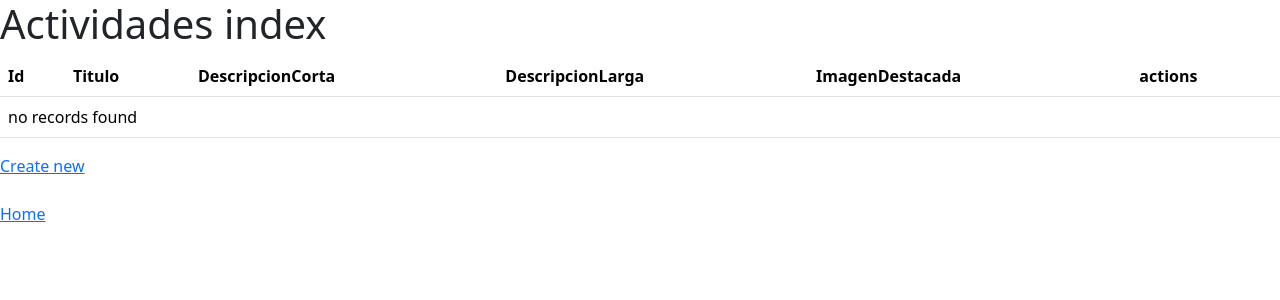
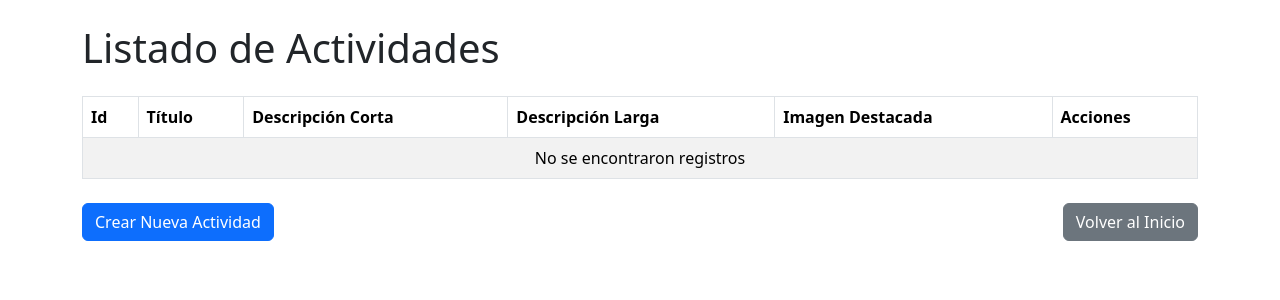
Before and after one commit to chrisjav35298/catalina, a Symfony app: template templates/actividades/index.html.twig in a window 1280 px wide. Shown: the top 300 px of the page. Run offline with Twig, Linux system fonts and the light colour scheme; the template is opened without the code that fills it, so the values that code supplies are empty; some libraries are stand-ins or nearby versions.

Commit message:
vistas mejoras

```diff
--- a/public/css/styles.css
+++ b/public/css/styles.css
@@ -55,11 +55,11 @@
     border-radius: 8px;
 }
 
-.card:hover {
+/* .card:hover {
     transform: scale(1.05);
     transition: transform 0.3s ease;
     box-shadow: 0 8px 15px rgba(0,0,0,0.2);
-}
+} */
 
 .custom-card {
     /* background: linear-gradient(135deg, #f6f6f6, #e2e8f0); */
--- a/templates/actividades/_form.html.twig
+++ b/templates/actividades/_form.html.twig
@@ -1,7 +1,4 @@
-{# {{ form_start(form) }}
-    {{ form_widget(form) }}
-    <button class="btn">{{ button_label|default('Save') }}</button>
-{{ form_end(form) }} #}
+
 {{ form_start(form) }}
     <div class="mb-4">
         <h3 class="text-center mb-3">Detalles de la Actividad</h3>
--- a/templates/actividades/index.html.twig
+++ b/templates/actividades/index.html.twig
@@ -1,19 +1,20 @@
 {% extends 'base.html.twig' %}
 
-{% block title %}Actividades index{% endblock %}
+{% block title %}Actividades{% endblock %}
 
 {% block body %}
-    <h1>Actividades index</h1>
+    <div class="container mt-4">
+        <h1 class="mb-4">Listado de Actividades</h1>
 
-    <table class="table">
-        <thead>
+        <table class="table table-striped table-bordered">
+            <thead class="thead-dark">
                 <tr>
                     <th>Id</th>
-                <th>Titulo</th>
-                <th>DescripcionCorta</th>
-                <th>DescripcionLarga</th>
-                <th>ImagenDestacada</th>
-                <th>actions</th>
+                    <th>Título</th>
+                    <th>Descripción Corta</th>
+                    <th>Descripción Larga</th>
+                    <th>Imagen Destacada</th>
+                    <th>Acciones</th>
                 </tr>
             </thead>
             <tbody>
@@ -24,22 +25,24 @@
                     <td>{{ actividade.descripcionCorta }}</td>
                     <td>{{ actividade.descripcionLarga }}</td>
                     <td>
-                        <img src="{{ asset('uploads/' ~ actividade.imagenDestacada ) }}" alt="Imagen" style="width: 100px;">
+                        <img src="{{ asset('uploads/' ~ actividade.imagenDestacada ) }}" alt="Imagen de {{ actividade.titulo }}" style="width: 100px; height: auto; object-fit: cover;">
                     </td>
                     <td>
-                    <a href="{{ path('app_actividades_show', {'id': actividade.id}) }}">show</a>
-                    <a href="{{ path('app_actividades_edit', {'id': actividade.id}) }}">edit</a>
+                        <a href="{{ path('app_actividades_show', {'id': actividade.id}) }}" class="btn btn-info btn-sm">Ver</a>
+                        <a href="{{ path('app_actividades_edit', {'id': actividade.id}) }}" class="btn btn-warning btn-sm">Editar</a>
                     </td>
                 </tr>
             {% else %}
                 <tr>
-                <td colspan="6">no records found</td>
+                    <td colspan="6" class="text-center">No se encontraron registros</td>
                 </tr>
             {% endfor %}
             </tbody>
         </table>
 
-    <a href="{{ path('app_actividades_new') }}">Create new</a>
-     <br>  <br>
-     <a href="{{ path('app_home') }}">Home</a>
+        <div class="d-flex justify-content-between mt-4">
+            <a href="{{ path('app_actividades_new') }}" class="btn btn-primary">Crear Nueva Actividad</a>
+            <a href="{{ path('app_home') }}" class="btn btn-secondary">Volver al Inicio</a>
+        </div>
+    </div>
 {% endblock %}
--- a/templates/noticia/_delete_form.html.twig
+++ b/templates/noticia/_delete_form.html.twig
@@ -1,4 +1,4 @@
 <form method="post" action="{{ path('app_noticia_delete', {'id': noticium.id}) }}" onsubmit="return confirm('Are you sure you want to delete this item?');">
     <input type="hidden" name="_token" value="{{ csrf_token('delete' ~ noticium.id) }}">
-    <button class="btn">Delete</button>
+    <button class="btn btn-danger"  style="margin-top: 10px;">Delete</button>
 </form>
--- a/templates/noticia/edit.html.twig
+++ b/templates/noticia/edit.html.twig
@@ -3,11 +3,13 @@
 {% block title %}Edit Noticia{% endblock %}
 
 {% block body %}
-    <h1>Edit Noticia</h1>
+    <h1>Editar Noticia</h1>
+    <div class="container">
 
     {{ include('noticia/_form.html.twig', {'button_label': 'Update'}) }}
 
-    <a href="{{ path('app_noticia_index') }}">back to list</a>
+    <a href="{{ path('app_noticia_index') }}">Volver</a>
 
     {{ include('noticia/_delete_form.html.twig') }}
+    </div>
 {% endblock %}
--- a/templates/noticia/new.html.twig
+++ b/templates/noticia/new.html.twig
@@ -3,9 +3,11 @@
 {% block title %}New Noticia{% endblock %}
 
 {% block body %}
-    <h1>Create new Noticia</h1>
+    <div class="container">
+    <h1>Crear Nueva Noticia</h1>
 
     {{ include('noticia/_form.html.twig') }}
 
-    <a href="{{ path('app_noticia_index') }}">back to list</a>
+    <a href="{{ path('app_noticia_index') }}">Volver</a>
+    </div>
 {% endblock %}
```
Also changed, not shown: src/Controller/HomeController.php (+12 -4 lines), templates/actividades/edit.html.twig (+5 -2 lines), templates/actividades/show.html.twig (+29 -17 lines), templates/noticia/_form.html.twig (+14 -2 lines), templates/noticia/index.html.twig (+18 -16 lines), templates/noticia/show.html.twig (+24 -14 lines). Lines whose indentation alone changed are shown as unchanged.
